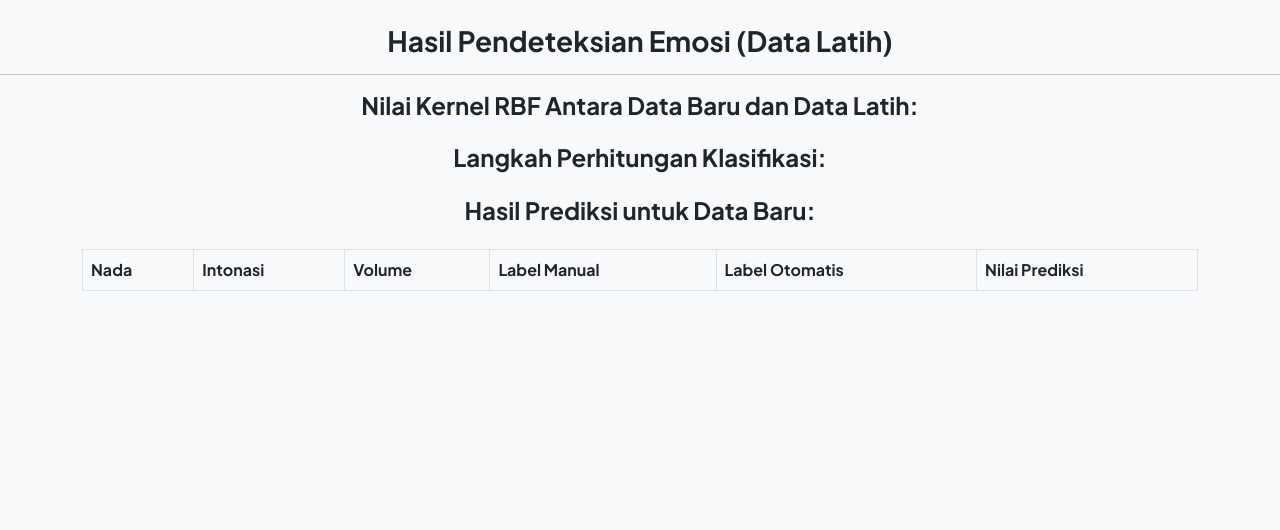
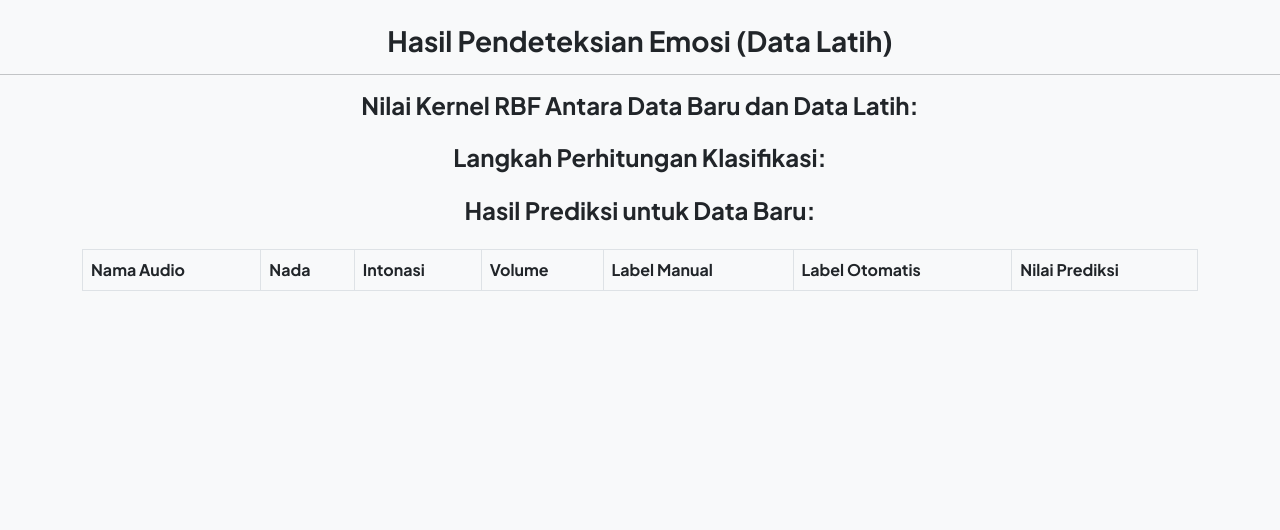
Before and after one commit to jasontjia/emodetect-svm, a Flask app: page /HasilDataLatih in a window 1280 px wide. Shown: the part 75-605 px from the top of the page. Run offline with Flask 3, Linux system fonts and the light colour scheme; data that the repository does not hold is empty; some libraries are stand-ins or nearby versions.

Commit message:
tampilkan nama audio tabel

```diff
--- a/aplikasi_deteksi/app.py
+++ b/aplikasi_deteksi/app.py
@@ -268,7 +268,7 @@ def predict_svm_rbf_data_latih(X_train, y_train, X_test, gamma):
 
     return predictions.astype(int), prediction_values, kernel_values, calculation_steps
 
-# Hasil Data Latih
+# Hasil Data Latih SVM RBF
 @app.route('/HasilDataLatih')
 def hasil_data_latih_():
     data_latih = tarik_database()
@@ -320,7 +320,8 @@ def hasil_data_latih_():
             'volume': sample[2],
             'prediction_result': new_prediction_result,
             'prediction_value': round(new_prediction_values[i], 3),
-            'manual_label': new_samples_manual_labels[i]
+            'manual_label': new_samples_manual_labels[i],
+            'audio_name': new_samples_audio_names[i]  # Menambahkan nama audio
         })
 
         # Simpan hasil prediksi ke database
--- a/aplikasi_deteksi/templates/hasil_datalatih.html
+++ b/aplikasi_deteksi/templates/hasil_datalatih.html
@@ -56,6 +56,7 @@
                 <table class="table table-bordered">
                     <thead>
                         <tr>
+                            <th class="fw-bold">Nama Audio</th>
                             <th class="fw-bold">Nada</th>
                             <th class="fw-bold">Intonasi</th>
                             <th class="fw-bold">Volume</th>
@@ -67,6 +68,7 @@
                     <tbody>
                         {% for result in new_samples_results %}
                         <tr>
+                            <td class="fw-bold">{{ result.audio_name }}</td>
                             <td class="fw-bold">{{ result.nada }}</td>
                             <td class="fw-bold">{{ result.intonasi }}</td>
                             <td class="fw-bold">{{ result.volume }}</td>
```
